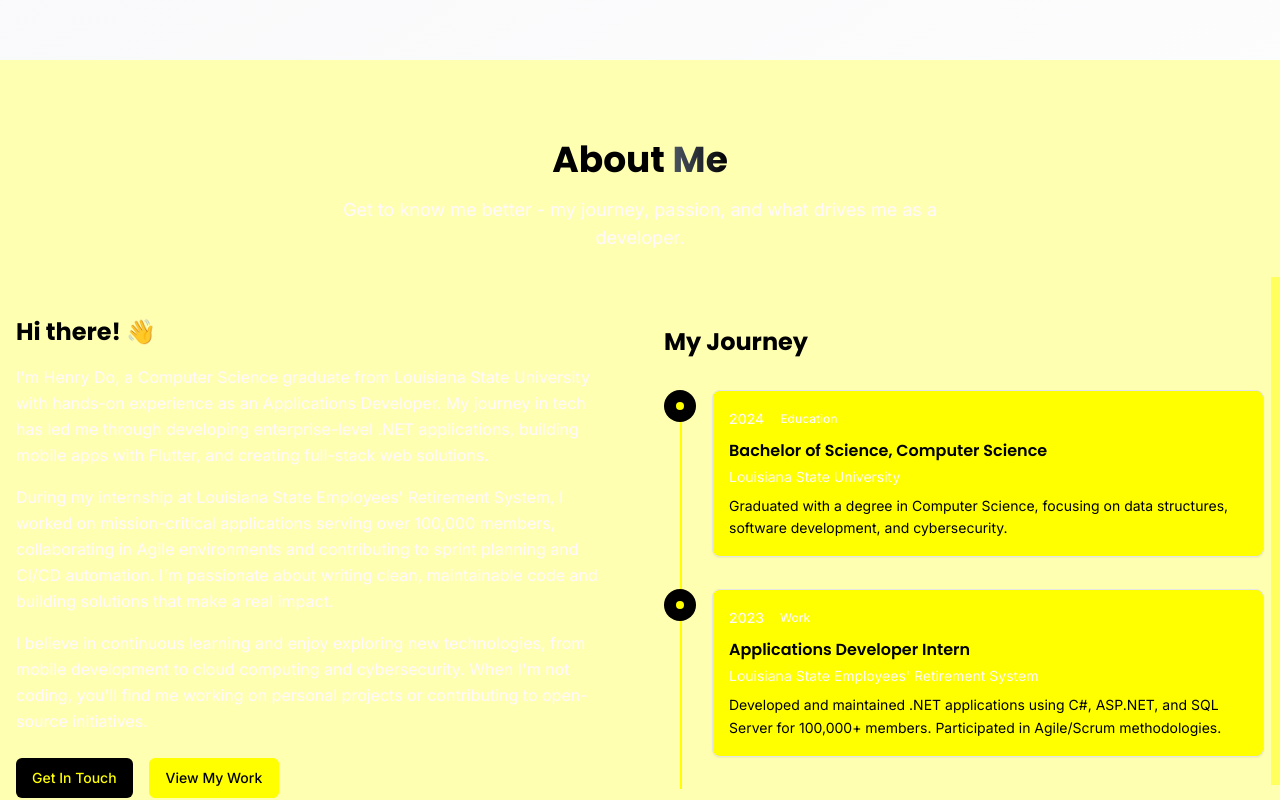
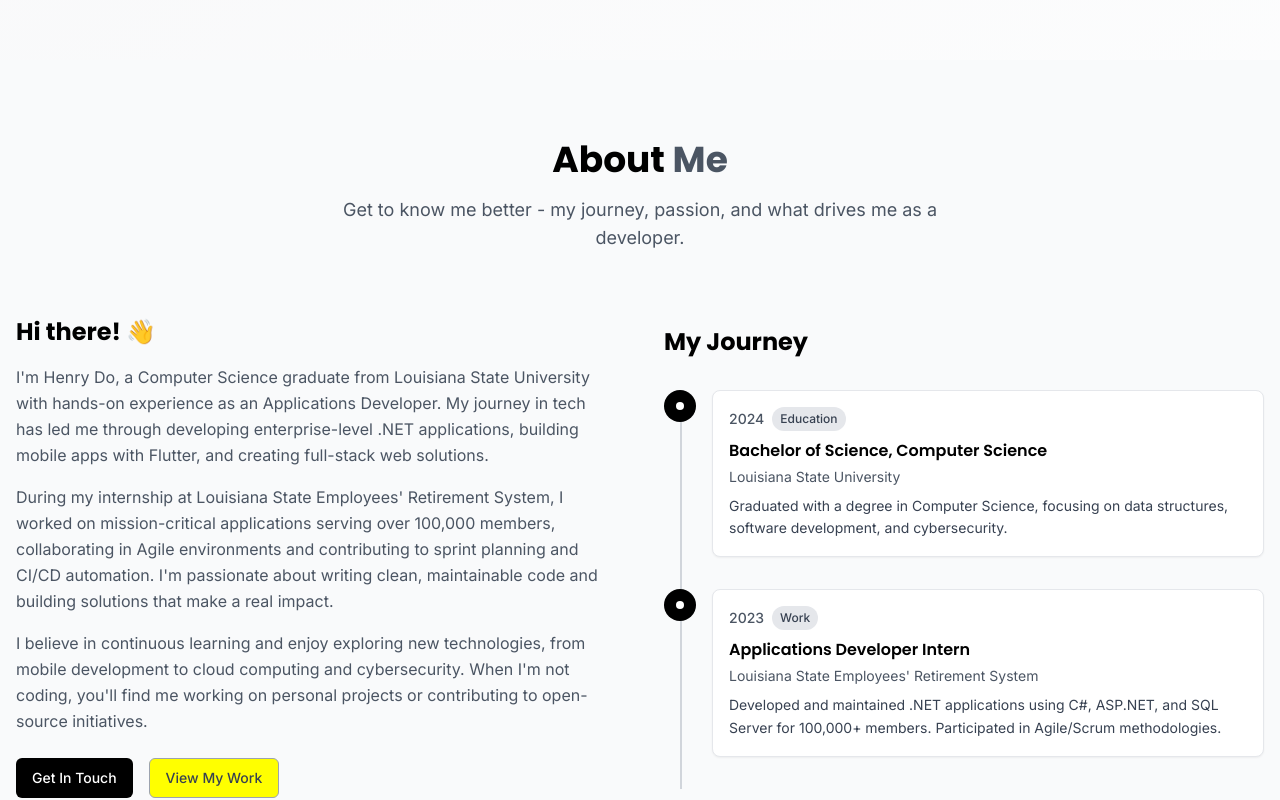
Before and after one commit to henridough/henridough.github.io, a React (Vite) app: page / in a window 1280 px wide. Shown: the part 740-1540 px from the top of the page. Built offline with nearby package versions, Linux system fonts and the light colour scheme.

Commit message:
Refactor: Remove yellow from About Me section
Updated the About Me section to use only white, gray, and black colors.

```diff
--- a/src/components/About.tsx
+++ b/src/components/About.tsx
@@ -21,13 +21,13 @@ const About = () => {
   ];
 
   return (
-    <section id="about" className="py-20 bg-muted/30">
+    <section id="about" className="py-20 bg-gray-50">
       <div className="container mx-auto px-4">
         <div className="text-center mb-16">
-          <h2 className="text-4xl font-bold font-poppins mb-4">
-            About <span className="text-gradient">Me</span>
+          <h2 className="text-4xl font-bold font-poppins mb-4 text-black">
+            About <span className="text-gray-600">Me</span>
           </h2>
-          <p className="text-lg text-muted-foreground max-w-2xl mx-auto">
+          <p className="text-lg text-gray-600 max-w-2xl mx-auto">
             Get to know me better - my journey, passion, and what drives me as a developer.
           </p>
         </div>
@@ -36,19 +36,19 @@ const About = () => {
           {/* About content */}
           <div className="space-y-6">
             <div className="space-y-4">
-              <h3 className="text-2xl font-bold font-poppins">Hi there! 👋</h3>
-              <p className="text-muted-foreground leading-relaxed">
+              <h3 className="text-2xl font-bold font-poppins text-black">Hi there! 👋</h3>
+              <p className="text-gray-600 leading-relaxed">
                 I'm Henry Do, a Computer Science graduate from Louisiana State University with hands-on experience
                 as an Applications Developer. My journey in tech has led me through developing enterprise-level
                 .NET applications, building mobile apps with Flutter, and creating full-stack web solutions.
               </p>
-              <p className="text-muted-foreground leading-relaxed">
+              <p className="text-gray-600 leading-relaxed">
                 During my internship at Louisiana State Employees' Retirement System, I worked on mission-critical
                 applications serving over 100,000 members, collaborating in Agile environments and contributing to
                 sprint planning and CI/CD automation. I'm passionate about writing clean, maintainable code and
                 building solutions that make a real impact.
               </p>
-              <p className="text-muted-foreground leading-relaxed">
+              <p className="text-gray-600 leading-relaxed">
                 I believe in continuous learning and enjoy exploring new technologies, from mobile development
                 to cloud computing and cybersecurity. When I'm not coding, you'll find me working on personal
                 projects or contributing to open-source initiatives.
@@ -56,10 +56,10 @@ const About = () => {
             </div>
 
             <div className="flex flex-wrap gap-4">
-              <Button asChild>
+              <Button className="bg-black text-white hover:bg-gray-800" asChild>
                 <a href="#contact">Get In Touch</a>
               </Button>
-              <Button variant="outline" asChild>
+              <Button variant="outline" className="border-gray-400 text-gray-700 hover:bg-gray-100" asChild>
                 <a href="#projects">View My Work</a>
               </Button>
             </div>
@@ -67,30 +67,30 @@ const About = () => {
 
           {/* Timeline */}
           <div className="space-y-6">
-            <h3 className="text-2xl font-bold font-poppins mb-8">My Journey</h3>
+            <h3 className="text-2xl font-bold font-poppins mb-8 text-black">My Journey</h3>
             <div className="relative">
               {/* Timeline line */}
-              <div className="absolute left-4 top-0 bottom-0 w-0.5 bg-border"></div>
+              <div className="absolute left-4 top-0 bottom-0 w-0.5 bg-gray-300"></div>
 
               {timeline.map((item, index) => (
                 <div key={index} className="relative flex items-start space-x-4 pb-8">
                   {/* Timeline dot */}
-                  <div className="relative z-10 w-8 h-8 rounded-full flex items-center justify-center bg-primary text-primary-foreground">
-                    <div className="w-2 h-2 bg-current rounded-full"></div>
+                  <div className="relative z-10 w-8 h-8 rounded-full flex items-center justify-center bg-black text-white">
+                    <div className="w-2 h-2 bg-white rounded-full"></div>
                   </div>
 
                   {/* Timeline content */}
-                  <Card className="flex-1 hover:shadow-md transition-shadow duration-300">
+                  <Card className="flex-1 hover:shadow-md transition-shadow duration-300 bg-white border-gray-200">
                     <CardContent className="p-4">
                       <div className="flex items-center gap-2 mb-2">
-                        <span className="text-sm font-medium text-muted-foreground">{item.year}</span>
-                        <span className="px-2 py-1 rounded-full text-xs font-medium bg-muted text-muted-foreground">
+                        <span className="text-sm font-medium text-gray-600">{item.year}</span>
+                        <span className="px-2 py-1 rounded-full text-xs font-medium bg-gray-200 text-gray-700">
                           {item.type === 'work' ? 'Work' : 'Education'}
                         </span>
                       </div>
-                      <h4 className="font-semibold font-poppins mb-1">{item.title}</h4>
-                      <p className="text-sm text-muted-foreground mb-2">{item.organization}</p>
-                      <p className="text-sm leading-relaxed">{item.description}</p>
+                      <h4 className="font-semibold font-poppins mb-1 text-black">{item.title}</h4>
+                      <p className="text-sm text-gray-600 mb-2">{item.organization}</p>
+                      <p className="text-sm leading-relaxed text-gray-700">{item.description}</p>
                     </CardContent>
                   </Card>
                 </div>
```
